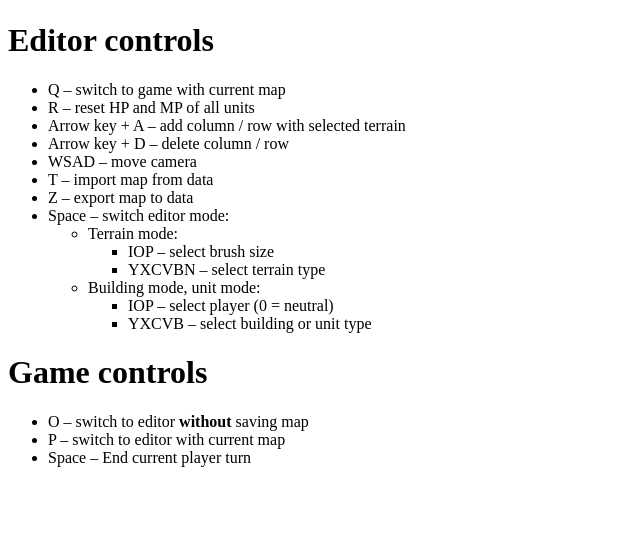
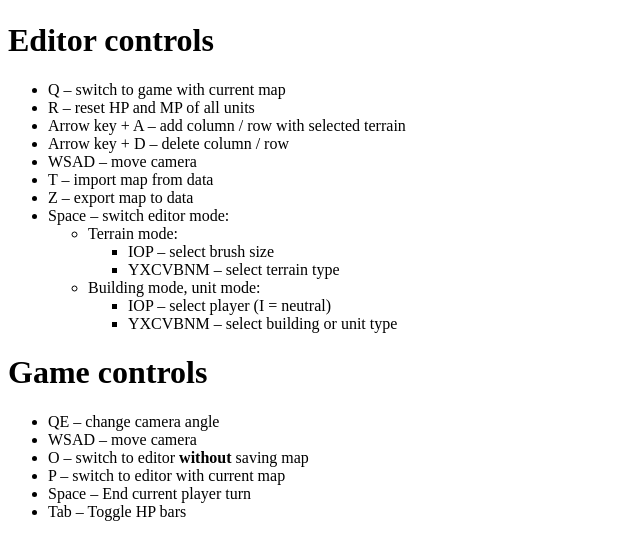
Before and after one commit to Aurel300/ludumdare43, a plain HTML site: page game/index.html in a window 1280 px wide. Shown: the part 161-720 px from the top of the page, without its empty margins (0-640 px from the left). Drawn offline with Linux system fonts and the light colour scheme; a script that the page names is missing.

Commit message:
palette rework, none-type terrain

```diff
--- a/game/index.html
+++ b/game/index.html
@@ -16,18 +16,21 @@
 		<li>Space – switch editor mode:<ul>
 			<li>Terrain mode:<ul>
 				<li>IOP – select brush size</li>
-				<li>YXCVBN – select terrain type</li>
+				<li>YXCVBNM – select terrain type</li>
 			</ul></li>
 			<li>Building mode, unit mode:<ul>
-				<li>IOP – select player (0 = neutral)</li>
-				<li>YXCVB – select building or unit type</li>
+				<li>IOP – select player (I = neutral)</li>
+				<li>YXCVBNM – select building or unit type</li>
 			</ul></li>
 		</ul></li>
 	</ul>
 	<h1>Game controls</h1>
 	<ul>
+		<li>QE – change camera angle</li>
+		<li>WSAD – move camera</li>
 		<li>O – switch to editor <b>without</b> saving map</li>
 		<li>P – switch to editor with current map</li>
 		<li>Space – End current player turn</li>
+		<li>Tab – Toggle HP bars</li>
 	</ul>
 </body></html>
```
Also changed, not shown: game/png/game.png, 6 other files.
